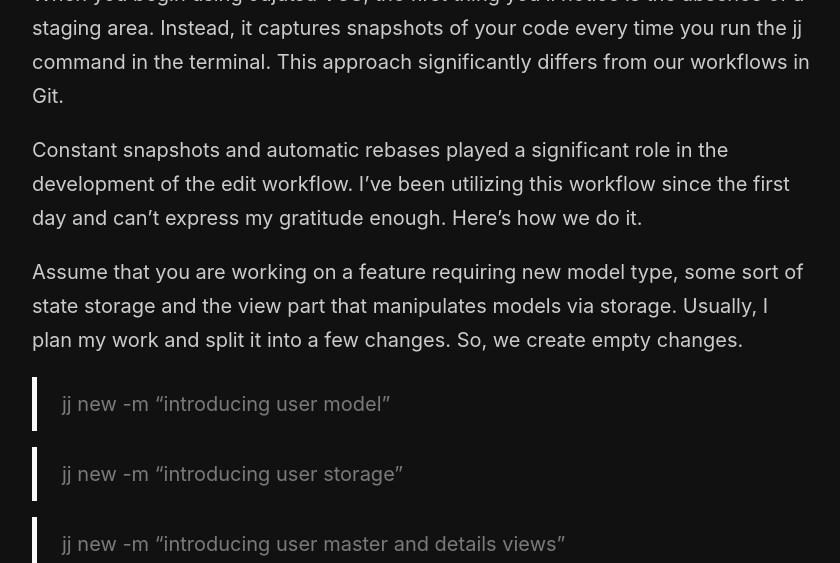
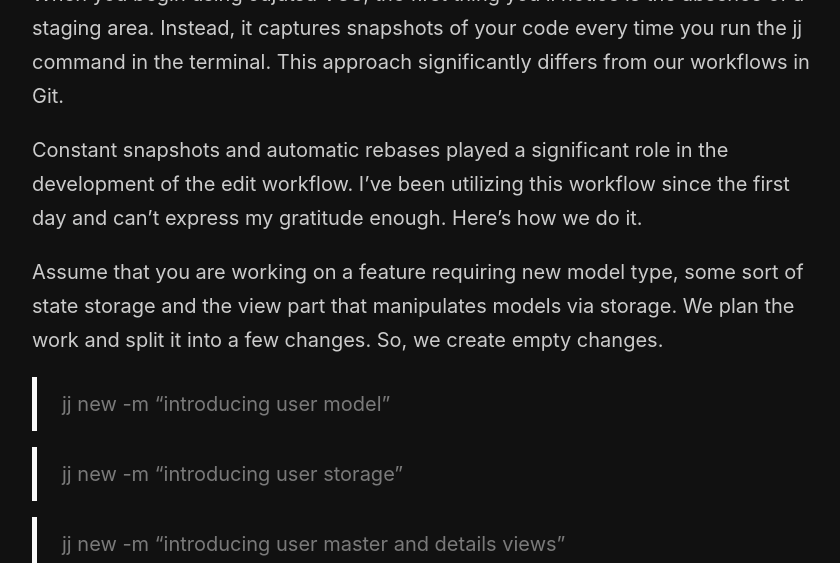
Before and after one commit to mecid/mecid.github.io, a Jekyll site: the page built from _posts/2025-10-22-introducing-jujutsu-vcs-edit-workflow.md, in a window 1280 px wide and 900 px high, scrolled down 630 px, cut to the strip 0-563 px from the top of the window. Shown: the whole strip, without its empty margins (218-1058 px from the left). Built offline with Jekyll 4.4.1, drawn with Linux system fonts in a browser that asks for light colours.

Commit message:
small improvement in the edit flow

```diff
--- a/_posts/2025-10-22-introducing-jujutsu-vcs-edit-workflow.md
+++ b/_posts/2025-10-22-introducing-jujutsu-vcs-edit-workflow.md
@@ -13,7 +13,7 @@ When you begin using Jujutsu VCS, the first thing you’ll notice is the absence
 
 Constant snapshots and automatic rebases played a significant role in the development of the edit workflow. I’ve been utilizing this workflow since the first day and can’t express my gratitude enough. Here’s how we do it.
 
-Assume that you are working on a feature requiring new model type, some sort of state storage and the view part that manipulates models via storage. Usually, I plan my work and split it into a few changes. So, we create empty changes.
+Assume that you are working on a feature requiring new model type, some sort of state storage and the view part that manipulates models via storage. We plan the work and split it into a few changes. So, we create empty changes.
 
 > jj new -m “introducing user model”
 
```
